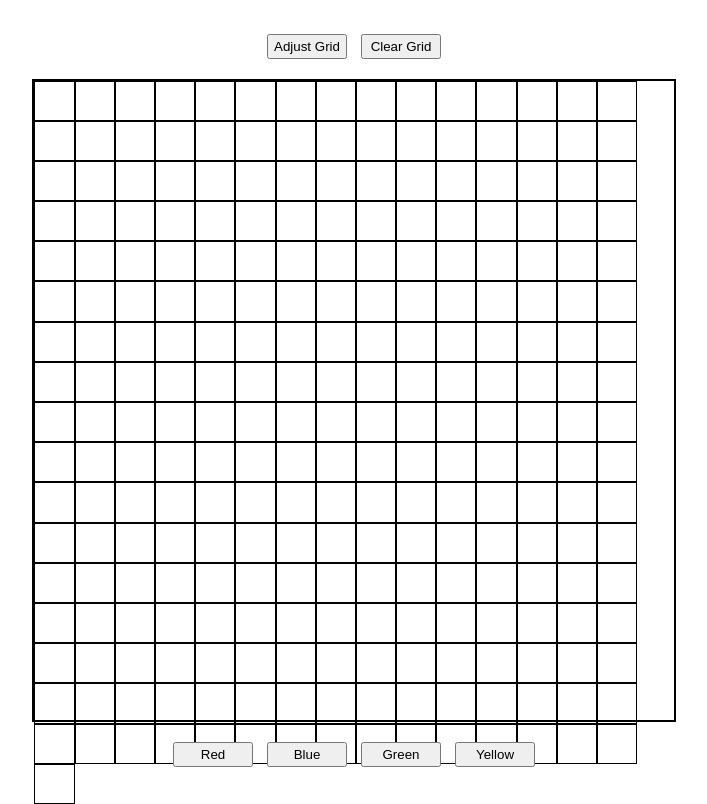
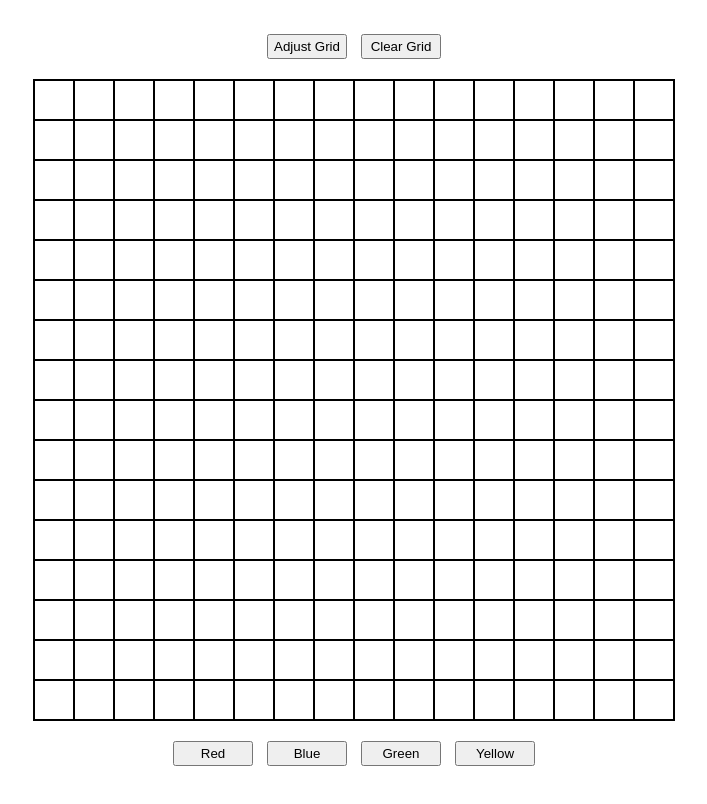
Before and after one commit to Biplob-dot/Etch-a-Sketch, a plain HTML site: page index.html in a window 1280 px wide. Both pictures are taken after a click on the button "Clear Grid". Shown: the whole page, without its empty margins (286-993 px from the left). Drawn offline with Linux system fonts and the light colour scheme.

Commit message:
Change container to canvasContainer add new div above the canvasContainer change canvasContainer boxsixing to content

```diff
--- a/index.html
+++ b/index.html
@@ -11,7 +11,9 @@
         <button id="adjustGridBtn" class="gridBtn">Adjust Grid</button>
         <button id="clearGridBtn" class="gridBtn">Clear Grid</button>
     </div>
-    <div id="container"></div>
+    <div id="canvasborder">
+        <div id="canvasContainer"></div>
+    </div>
     <div class="colorBtn-container">
         <button id="redBtn" class="colorBtn">Red</button>
         <button id="blueBtn" class="colorBtn">Blue</button>
--- a/script.js
+++ b/script.js
@@ -1,4 +1,4 @@
-const container = document.querySelector("#container");
+const canvasContainer = document.querySelector("#canvasContainer");
 const adjustGridBtn = document.querySelector("#adjustGridBtn");
 const clearGridBtn = document.querySelector("#clearGridBtn");
 let gridSize = 16; //default;
@@ -8,13 +8,13 @@ let drawColor = "yellow" //default;
 const makeGrid = () => {
     for(let i = 0; i<(gridSize*gridSize); i++){
             const div = document.createElement("div");
-            div.style.width = `${643.1/gridSize}px`;
-            div.style.height = `${643/gridSize}px`;
+            div.style.width = `${640/gridSize}px`;
+            div.style.height = `${640/gridSize}px`;
             div.addEventListener("mouseover", () => {
                 div.style.backgroundColor = drawColor;
             })
             divs.push(div);
-            container.appendChild(div);
+            canvasContainer.appendChild(div);
         }
 }
 
@@ -26,37 +26,18 @@ adjustGridBtn.addEventListener("click", () => {
     }
     if(gridSize <= 100){
         drawColor = prompt("Enter color: (red, blue, green, yellow)");
-        // for(let i = 0; i<(gridSize*gridSize); i++){
-        //     const div = document.createElement("div");
-        //     div.style.width = `${640/gridSize}px`;
-        //     div.style.height = `${640/gridSize}px`;
-        //     div.addEventListener("mouseover", () => {
-        //         div.style.backgroundColor = drawColor;
-        //     })
-        //     divs.push(div);
-        //     container.appendChild(div);
         makeGrid();
     }
     }
 )
 
 const resetGrid = () => {
-  divs.forEach(div => container.removeChild(div));
+  divs.forEach(div => canvasContainer.removeChild(div));
   divs = [];
 };
 
 const clearGrid = () => {
     resetGrid();
-    // for(let i = 0; i<(gridSize*gridSize); i++){
-    //         const div = document.createElement("div");
-    //         div.style.width = `${643.1/gridSize}px`;
-    //         div.style.height = `${643/gridSize}px`;
-    //         div.addEventListener("mouseover", () => {
-    //             div.style.backgroundColor = drawColor;
-    //         })
-    //         divs.push(div);
-    //         container.appendChild(div);
-    //     }
     makeGrid();
 }
 
--- a/style.css
+++ b/style.css
@@ -20,15 +20,16 @@ body{
     width: 80px;
 }
 
-#container{
+#canvasContainer{
+    border: solid 1px black;
+    box-sizing: content-box;
     display: flex;
     flex-wrap: wrap;
-    border: solid 2px black;
-    width: 643.2px;
-    height: 643px;
+    width: 640px;
+    height: 640px;
 }
 
-#container div {
+#canvasContainer div {
     border: solid 1px black;
 }
 
```
